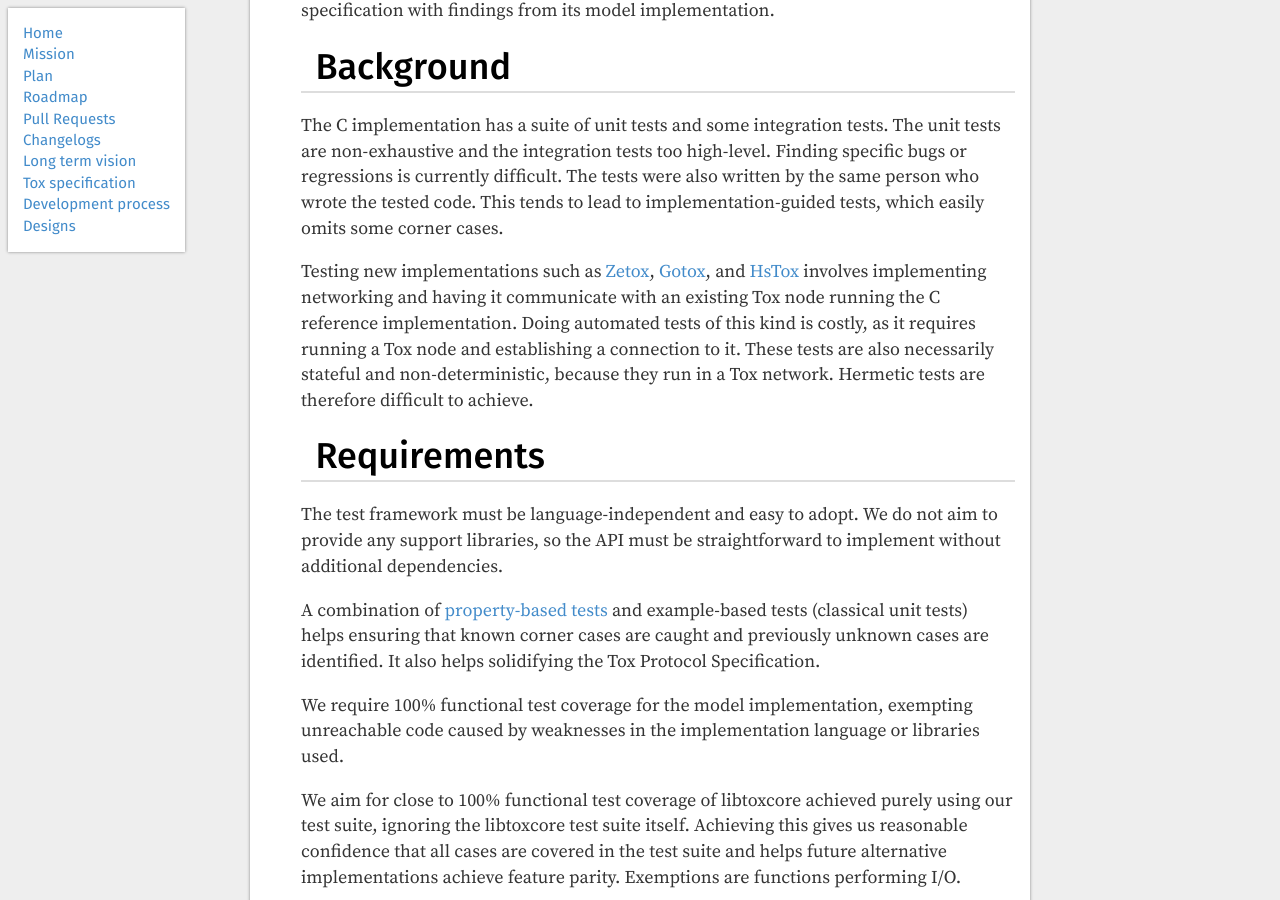
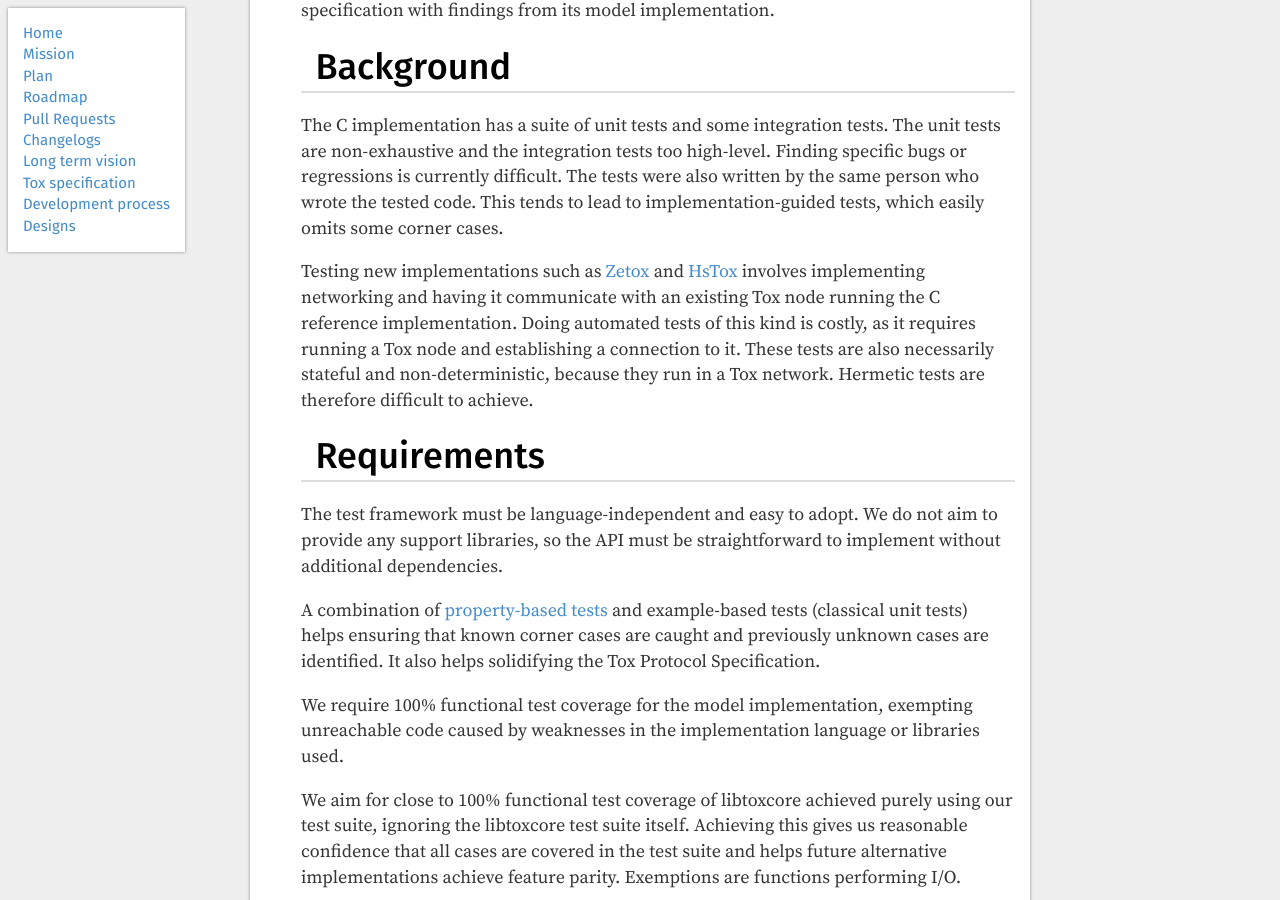
Before and after one commit to TokTok/website, a Jekyll site: the page built from toktok/design/testing.md, in a window 1280 px wide and 900 px high, scrolled down 502 px. Built offline with Jekyll 4.4.1, drawn with Linux system fonts in a browser that asks for light colours.

Commit message:
Fix outdated links.

```diff
--- a/toktok/design/testing.md
+++ b/toktok/design/testing.md
@@ -10,7 +10,7 @@ Language independent fuzzing and unit testing for Tox implementations
 
 The goal of this project is to create a language-neutral test framework to
 validate any [Tox Core Protocol](https://toktok.github.io/spec) implementation,
-including the C reference implementation [libtoxcore](https://github.com/irungentoo/toxcore).
+including the C reference implementation [libtoxcore](https://github.com/toktok/c-toxcore).
 We aim to create an exhaustive test suite using this framework to ensure
 compatibility and correctness of all protocol implementations. The test suite
 aims to provide validation, not verification, meaning we do not aim to prove
@@ -31,8 +31,7 @@ specific bugs or regressions is currently difficult. The tests were also
 written by the same person who wrote the tested code. This tends to lead to
 implementation-guided tests, which easily omits some corner cases.
 
-Testing new implementations such as [Zetox](https://github.com/zetok/tox),
-[Gotox](https://github.com/vikstrous/gotox), and
+Testing new implementations such as [Zetox](https://github.com/zetok/tox) and
 [HsTox](https://github.com/TokTok/hs-toxcore) involves implementing networking
 and having it communicate with an existing Tox node running the C reference
 implementation. Doing automated tests of this kind is costly, as it requires
```
Also changed, not shown: toktok/designs.md (+1 -1 lines).
